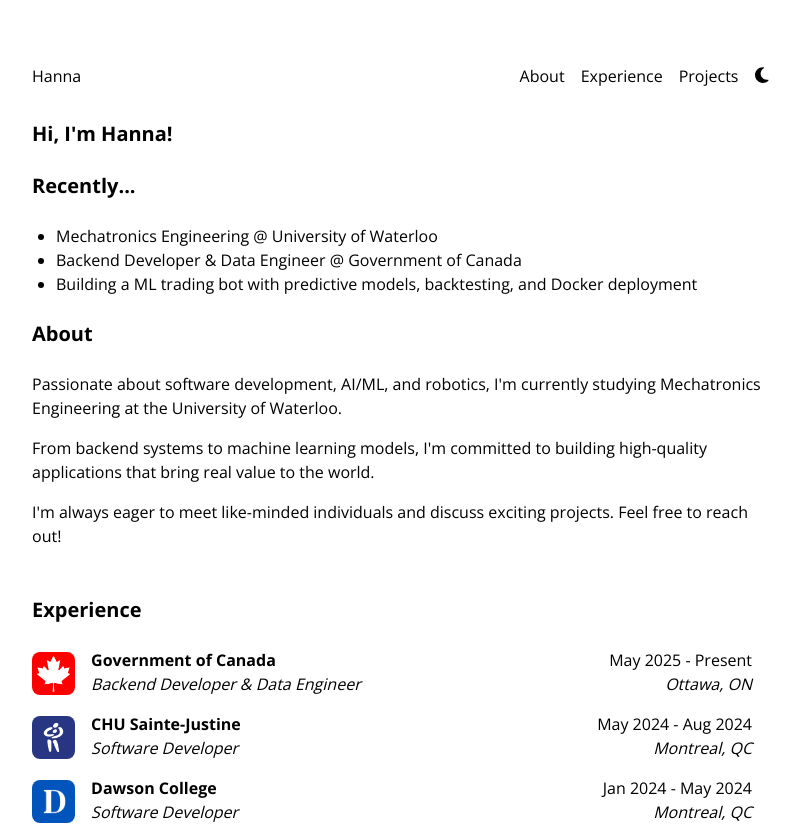
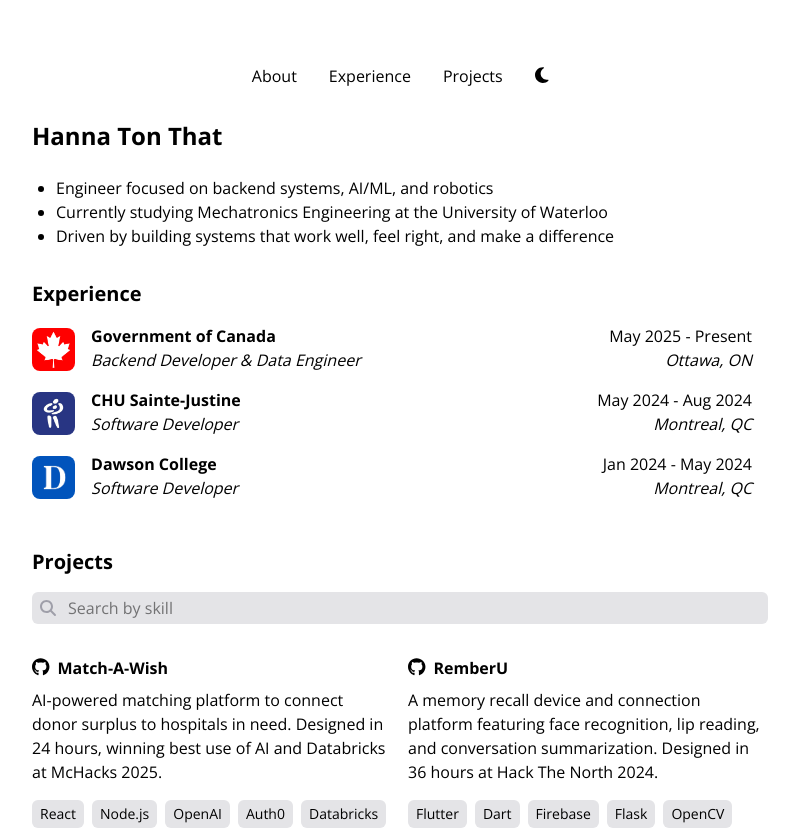
Before and after one commit to hannatonthat/portfolio-v2, a Next.js app: page / in a window 1280 px wide. Shown: the top 829 px of the page, without its empty margins (240-1039 px from the left). Built offline with nearby package versions, Linux system fonts and the light colour scheme.

Commit message:
About section tweaks

```diff
--- a/components/Experience.js
+++ b/components/Experience.js
@@ -4,12 +4,12 @@
 import StaggeredLine from "@components/StaggeredLine";
 
 export default function Experience() {
-  const baseIndex = 10;
+  const baseIndex = 4;
 
   return (
     <main className="">
       <StaggeredLine index={baseIndex}>
-        <h1 className="">Experience</h1>
+        <h2 className="">Experience</h2>
       </StaggeredLine>
 
       <StaggeredLine index={baseIndex + 1}>
--- a/components/Navbar.js
+++ b/components/Navbar.js
@@ -12,16 +12,13 @@
 
   return (
     <nav className="mt-16 mb-8">
-      <ul className="flex justify-between items-center w-full">
-        <li><Link href="/" className="relative inline-block after:absolute after:left-0 after:bottom-0 after:h-[2px] after:w-0 after:bg-current after:transition-all after:duration-300 hover:after:w-full">Hanna</Link></li>
-        <div className="flex gap-4">
+      <ul className="flex justify-center items-center gap-8">
         <li><Link href="#about" className="relative inline-block after:absolute after:left-0 after:bottom-0 after:h-[2px] after:w-0 after:bg-current after:transition-all after:duration-300 hover:after:w-full">About</Link></li>
         <li><Link href="#experience" className="relative inline-block after:absolute after:left-0 after:bottom-0 after:h-[2px] after:w-0 after:bg-current after:transition-all after:duration-300 hover:after:w-full">Experience</Link></li>
         <li><Link href="#projects" className="relative inline-block after:absolute after:left-0 after:bottom-0 after:h-[2px] after:w-0 after:bg-current after:transition-all after:duration-300 hover:after:w-full">Projects</Link></li>
         <button onClick={() => setDarkMode(!darkMode)} aria-label="Toggle Dark Mode">
           <FontAwesomeIcon icon={darkMode ? faSun : faMoon} className="text-lg cursor-pointer transition-transform duration-300 hover:scale-110" />
         </button>
-        </div>
       </ul>
     </nav>
   )
--- a/components/Project.js
+++ b/components/Project.js
@@ -66,12 +66,12 @@
     )
   );
 
-  const baseIndex = 14;
+  const baseIndex = 8;
 
   return (
     <main className="">
       <StaggeredLine index={baseIndex}>
-        <h1 className="">Projects</h1>
+        <h2 className="">Projects</h2>
       </StaggeredLine>
 
       <StaggeredLine index={baseIndex + 1}>
--- a/src/app/page.js
+++ b/src/app/page.js
@@ -3,10 +3,6 @@
 import StaggeredLine from "@components/StaggeredLine";
 import Experience from '@components/Experience';
 import Project from '@components/Project';
-
-import { FontAwesomeIcon } from "@fortawesome/react-fontawesome";
-import { faGithub, faLinkedin } from "@fortawesome/free-brands-svg-icons";
-import { faEnvelope } from "@fortawesome/free-solid-svg-icons";
 
 export default function Home() {
   const copyEmail = () => {
@@ -19,49 +15,29 @@
 
   return (
     <main>
-      <section id="about" className="space-y-4">
+      <section id="about" className="">
         <StaggeredLine index={index++}>
-          <h1>Hi, I&apos;m Hanna!</h1>
-        </StaggeredLine>
-
-        <StaggeredLine index={index++}>
-          <h1>Recently...</h1>
+          <h1>Hanna Ton That</h1>
         </StaggeredLine>
 
         <ul className="list-disc list-outside pl-6">
           <StaggeredLine index={index++}>
-            <li>Mechatronics Engineering @ University of Waterloo</li>
+            <li>Engineer focused on backend systems, AI/ML, and robotics</li>
           </StaggeredLine>
           <StaggeredLine index={index++}>
-            <li>Backend Developer & Data Engineer @ Government of Canada</li>
+            <li>Currently studying Mechatronics Engineering at the University of Waterloo</li>
           </StaggeredLine>
           <StaggeredLine index={index++}>
-            <li>Building a ML trading bot with predictive models, backtesting, and Docker deployment</li>
+            <li>Driven by building systems that work well, feel right, and make a difference</li>
           </StaggeredLine>
         </ul>
-
-        <StaggeredLine index={index++}>
-          <h1>About</h1>
-        </StaggeredLine>
-
-        <div className="flex flex-col gap-4">
-          <StaggeredLine index={index++}>
-            <p>Passionate about software development, AI/ML, and robotics, I&apos;m currently studying Mechatronics Engineering at the University of Waterloo.</p>
-          </StaggeredLine>
-          <StaggeredLine index={index++}>
-            <p>From backend systems to machine learning models, I&apos;m committed to building high-quality applications that bring real value to the world.</p>
-          </StaggeredLine>
-          <StaggeredLine index={index++}>
-            <p>I&apos;m always eager to meet like-minded individuals and discuss exciting projects. Feel free to reach out!</p>
-          </StaggeredLine>
-        </div>
       </section>
 
-      <section id="experience" className="mt-12">
+      <section id="experience" className="mt-8">
         <Experience />
       </section>
 
-      <section id="projects" className="mt-12">
+      <section id="projects" className="mt-8">
         <Project />
       </section>
     </main>
--- a/styles/globals.css
+++ b/styles/globals.css
@@ -18,11 +18,11 @@
 }
 
 h1 {
-  @apply text-xl font-bold mt-6 mb-6
+  @apply text-2xl font-bold mt-6 mb-6
 }
 
 h2 {
-  @apply text-lg font-bold mt-4 mb-4
+  @apply text-xl font-bold mt-4 mb-4
 }
 
 h3 {
```
Lines whose indentation alone changed are shown as unchanged.
